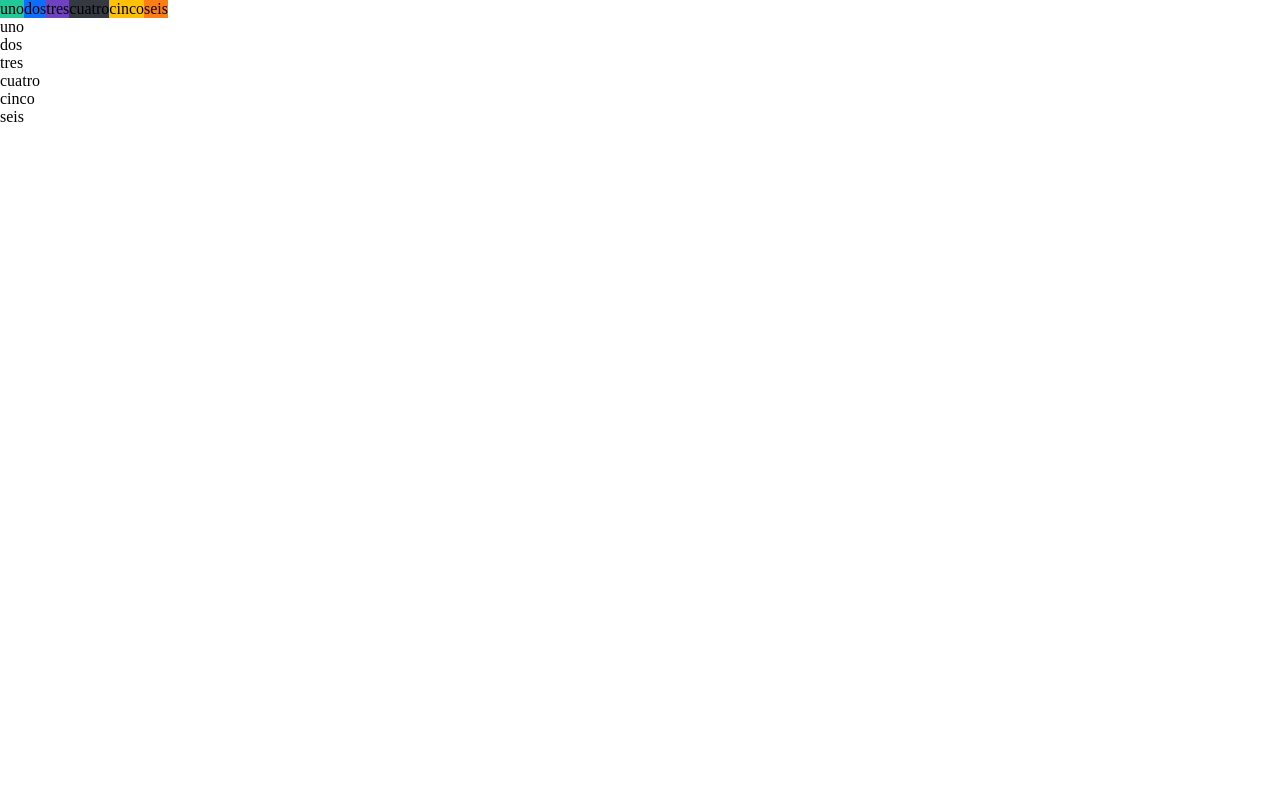
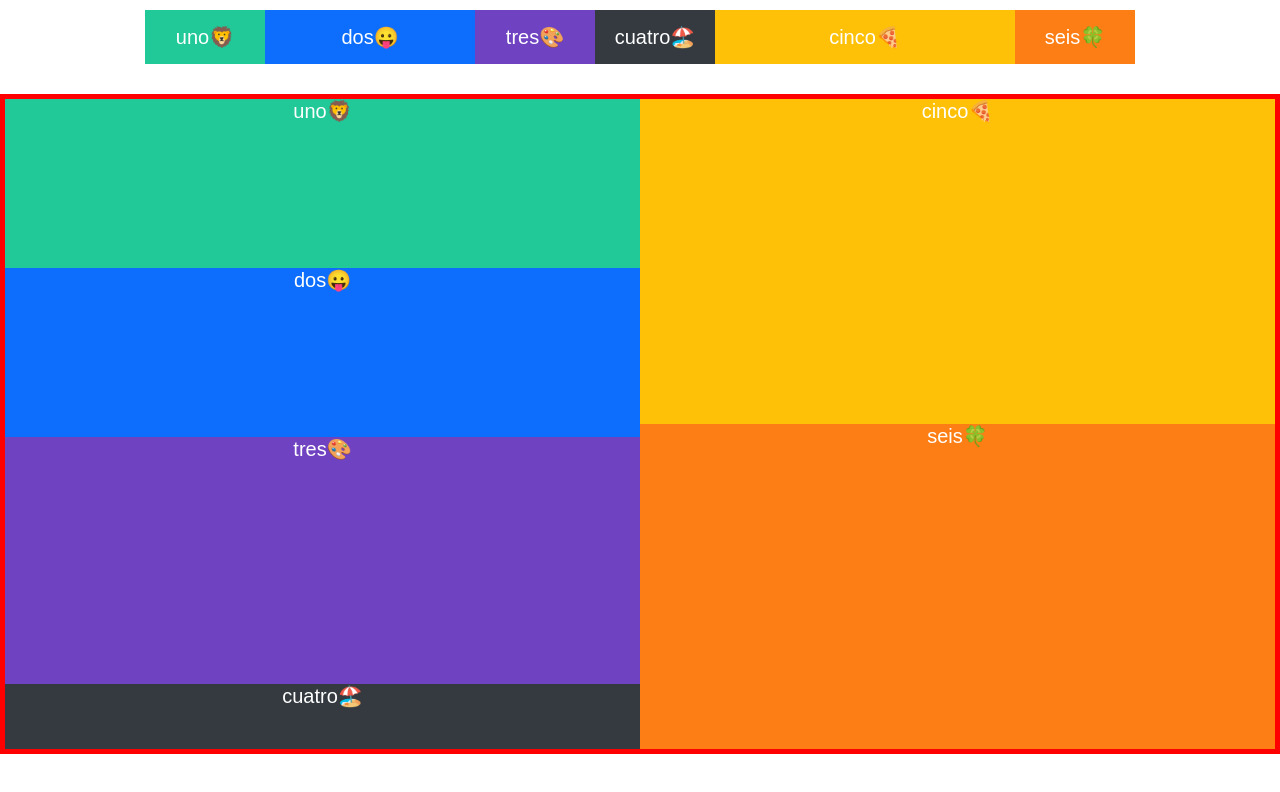
Before and after one commit to kmiloblanco/ProgWeb, a plain HTML site: page Quiz2/index.html in a window 1280 px wide. Drawn offline with Linux system fonts and the light colour scheme.

Commit message:
primer ejemplo

```diff
--- a/Quiz2/index.html
+++ b/Quiz2/index.html
@@ -3,26 +3,31 @@
 <head>
     <meta charset="UTF-8">
     <meta name="viewport" content="width=device-width, initial-scale=1.0">
-    <title>Document</title>
+    <title>Quiz2</title>
     <link rel="stylesheet" href="style.css">
 </head>
 <body>
 <div class="BarraPrincipal">
-    <div class="uno">uno</div>
-    <div class="dos">dos</div>
-    <div class="tres">tres</div>
-    <div class="cuatro">cuatro</div>
-    <div class="cinco">cinco</div>
-    <div class="seis">seis</div>
+    <div class="uno">uno🦁</div>
+    <div class="dos">dos😛</div>
+    <div class="tres">tres🎨</div>
+    <div class="cuatro">cuatro🏖️</div>
+    <div class="cinco">cinco🍕</div>
+    <div class="seis">seis🍀</div>
 </div>
 
-<div>
-    <div class="one">uno</div>
-    <div class="two">dos</div>
-    <div class="three">tres</div>
-    <div class="four">cuatro</div>
-    <div class="five">cinco</div>
-    <div class="six">seis</div>
+<div class="Cuadro">
+    <div class="grilla-uno">
+        <div class="one">uno🦁</div>
+        <div class="two">dos😛</div>
+        <div class="three">tres🎨</div>
+        <div class="four">cuatro🏖️</div>
+    </div>
+
+    <div class="grilla-dos">
+        <div class="five">cinco🍕</div>
+        <div class="six">seis🍀</div>
+    </div>
 </div>
 
 
--- a/Quiz2/style.css
+++ b/Quiz2/style.css
@@ -1,34 +1,137 @@
-html, body{
+body {
+    font-family: Arial, sans-serif;
     margin: 0;
     padding: 0;
+}
+
+.BarraPrincipal {
+    grid-template-columns: repeat(6, 1fr);
+    margin-bottom: 20px;
+    display: flex;
+    align-items:  center;
+    justify-content: center;
+    font-size: 20px;
+    color: white;
+    padding: 10px;
+}
+.Cuadro div {
     width: 100%;
     height: 100%;
+    display: flex;
+    justify-content: center;
+    font-size: 20px;
+    color: white;
 }
 
-.BarraPrincipal{
-    display: flex;
-}
 
 .uno {
     background-color: #20c997;
+    width: 100%;
+    max-width: 90px;
+    display: flex;
+    align-items: center;
+    justify-content: center;
+    padding: 15px;
+
+}
+.dos {
+    background-color: #0d6efd;
+    width: 100%;
+    max-width: 180px;
+    display: flex;
+    align-items: center;
+    justify-content: center;
+    padding: 15px;
+}
+.tres {
+    background-color: #6f42c1;
+    width: 100%;
+    max-width: 90px;
+    display: flex;
+    align-items: center;
+    justify-content: center;
+    padding: 15px;
+}
+.cuatro {
+    background-color: #343a40;
+    width: 100%;
+    max-width: 90px;
+    display: flex;
+    align-items: center;
+    justify-content: center;
+    padding: 15px; }
+.cinco {
+    background-color: #ffc107;
+    width: 100%;
+    max-width: 270px;
+    display: flex;
+    align-items: center;
+    justify-content: center;
+    padding: 15px;
+}
+.seis {
+    background-color: #fd7e14;
+    width: 100%;
+    max-width: 90px;
+    display: flex;
+    align-items: center;
+    justify-content: center;
+    padding: 15px;
 }
 
-.dos {
-    background-color: #0d6efd;
+
+.Cuadro {
+    display: grid;
+    border: 5px solid red;
+    height: 650px;
+    grid-template-columns: repeat(2, 1fr);
 }
 
-.tres {
-    background-color: #6f42c1;
+.grilla-uno{
+    display: flex;
+    flex-direction: column;
+    display: grid;
+    grid-template-columns: auto;
 }
 
-.cuatro {
-    background-color: #343a40;
+.grilla-dos{
+    display: flex;
+    flex-direction: column;
 }
 
-.cinco {
+.one {
+    background-color: #20c997;
+    width: 100%;
+    height: 100%;
+    max-height: 26%;
+}
+.two {
+    background-color: #0d6efd;
+    width: 100%;
+    height: 100%;
+    max-height: 26%;
+}
+.three {
+    background-color: #6f42c1;
+    width: 100%;
+    height: 100%;
+    max-height: 38%;
+}
+.four {
+    background-color: #343a40;
+    width: 100%;
+    height: 100%;
+    max-height: 10%;
+}
+.five {
     background-color: #ffc107;
+    width: 100%;
+    height: 100%;
+    max-height: 50%;
 }
-
-.seis {
+.six {
     background-color: #fd7e14;
+    width: 100%;
+    height: 100%;
+    max-height: 50%;
 }
```
